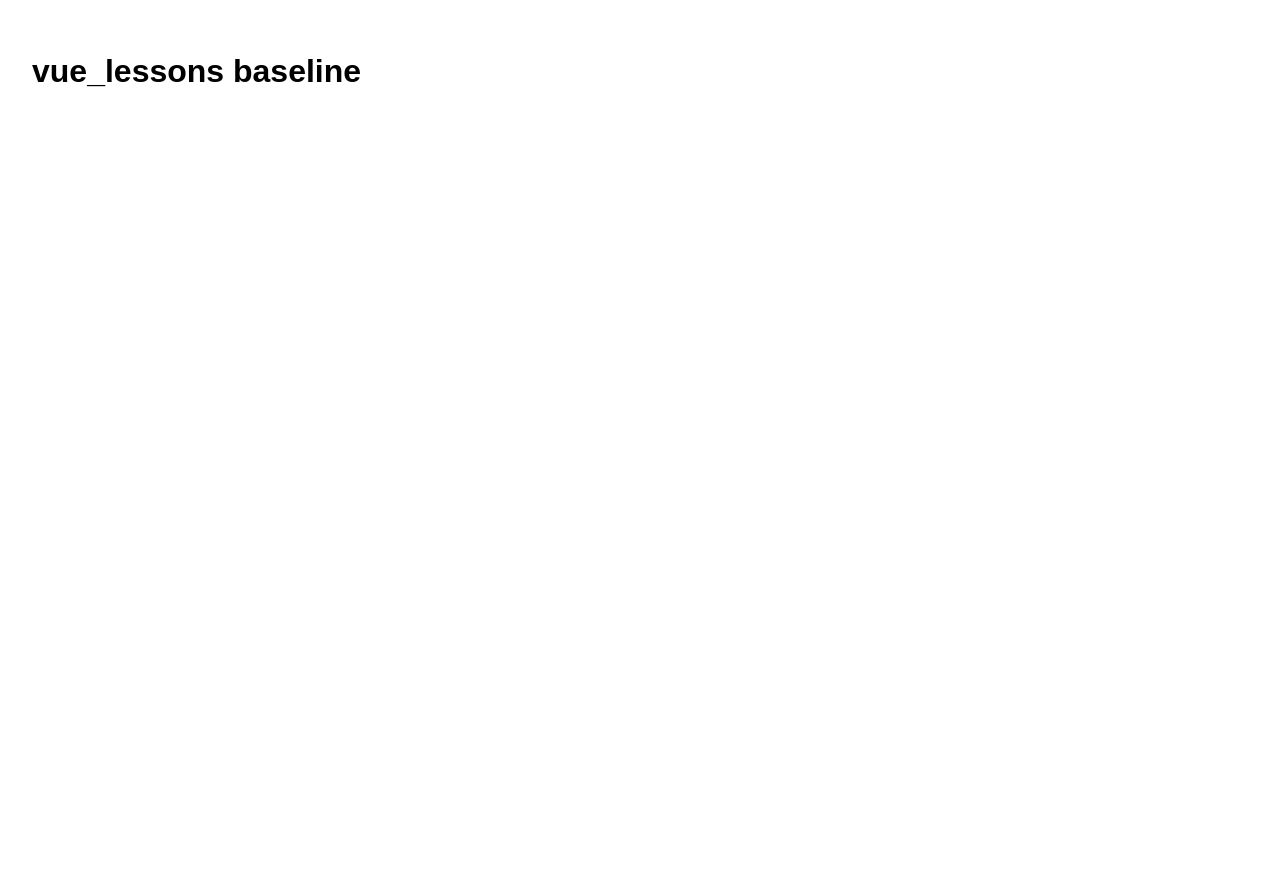
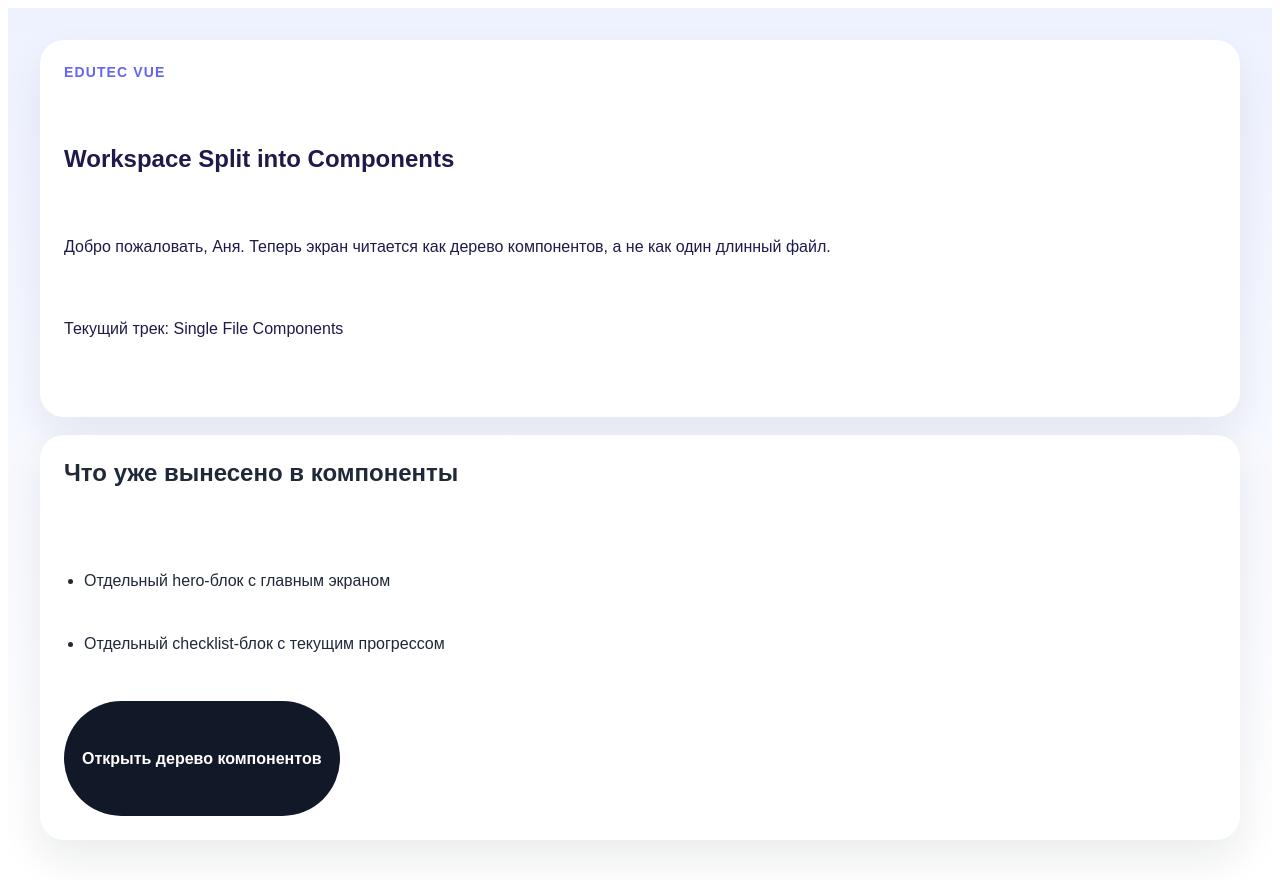
Before and after one commit to angularWorkshop/vue_lessons, a Vue app: page / in a window 1280 px wide. Before the commit the page ends 800 px from the top, so only its background shows below. Built offline with nearby package versions, Linux system fonts and the light colour scheme.

Commit message:
feat: add vue exercise 1.4 solution

```diff
--- a/src/App.vue
+++ b/src/App.vue
@@ -1,16 +1,22 @@
 <script setup>
-const title = 'vue_lessons baseline';
+import WorkspaceHero from './components/WorkspaceHero.vue';
+import WorkspaceChecklist from './components/WorkspaceChecklist.vue';
 </script>
 
 <template>
-  <main class="app">
-    <h1>{{ title }}</h1>
+  <main class="workspace-shell">
+    <WorkspaceHero />
+    <WorkspaceChecklist />
   </main>
 </template>
 
 <style scoped>
-.app {
-  padding: 24px;
+.workspace-shell {
+  min-height: 100vh;
+  padding: 32px;
+  display: grid;
+  gap: 18px;
+  background: linear-gradient(180deg, #eef2ff 0%, #ffffff 100%);
   font-family: Arial, sans-serif;
 }
 </style>
--- /dev/null
+++ b/src/components/WorkspaceChecklist.vue
@@ -0,0 +1,49 @@
+<script setup>
+import { workspaceOverview } from '../workspace-overview.js';
+</script>
+
+<template>
+  <section class="checklist-card">
+    <h2>{{ workspaceOverview.checklistTitle }}</h2>
+    <ul>
+      <li>{{ workspaceOverview.itemOne }}</li>
+      <li>{{ workspaceOverview.itemTwo }}</li>
+    </ul>
+    <button type="button">{{ workspaceOverview.ctaLabel }}</button>
+  </section>
+</template>
+
+<style scoped>
+.checklist-card {
+  display: grid;
+  gap: 12px;
+  padding: 24px;
+  border-radius: 24px;
+  background: #ffffff;
+  color: #1f2937;
+  box-shadow: 0 20px 40px rgba(15, 23, 42, 0.08);
+}
+
+h2,
+ul,
+li {
+  margin: 0;
+}
+
+ul {
+  padding-left: 20px;
+  display: grid;
+  gap: 8px;
+}
+
+button {
+  width: fit-content;
+  padding: 12px 18px;
+  border: 0;
+  border-radius: 999px;
+  background: #111827;
+  color: #ffffff;
+  font-size: 16px;
+  font-weight: 700;
+}
+</style>
--- /dev/null
+++ b/src/components/WorkspaceHero.vue
@@ -0,0 +1,38 @@
+<script setup>
+import { workspaceOverview } from '../workspace-overview.js';
+</script>
+
+<template>
+  <section class="hero-card">
+    <p class="hero-card__eyebrow">{{ workspaceOverview.productLabel }}</p>
+    <h1>{{ workspaceOverview.title }}</h1>
+    <p>Добро пожаловать, {{ workspaceOverview.studentName }}. Теперь экран читается как дерево компонентов, а не как один длинный файл.</p>
+    <p>Текущий трек: {{ workspaceOverview.currentTrack }}</p>
+  </section>
+</template>
+
+<style scoped>
+.hero-card {
+  display: grid;
+  gap: 10px;
+  padding: 24px;
+  border-radius: 24px;
+  background: #ffffff;
+  color: #1e1b4b;
+  box-shadow: 0 20px 40px rgba(30, 27, 75, 0.08);
+}
+
+.hero-card__eyebrow {
+  margin: 0;
+  font-size: 14px;
+  font-weight: 700;
+  letter-spacing: 0.08em;
+  text-transform: uppercase;
+  color: #6366f1;
+}
+
+h1,
+p {
+  margin: 0;
+}
+</style>
--- /dev/null
+++ b/src/workspace-overview.js
@@ -0,0 +1,10 @@
+export const workspaceOverview = {
+  productLabel: 'EduTec Vue',
+  title: 'Workspace Split into Components',
+  studentName: 'Аня',
+  currentTrack: 'Single File Components',
+  checklistTitle: 'Что уже вынесено в компоненты',
+  itemOne: 'Отдельный hero-блок с главным экраном',
+  itemTwo: 'Отдельный checklist-блок с текущим прогрессом',
+  ctaLabel: 'Открыть дерево компонентов',
+};
```
Also changed, not shown: src/main.js (line endings or trailing spaces), 2 other files (tests, documents, lock files or other folders).
